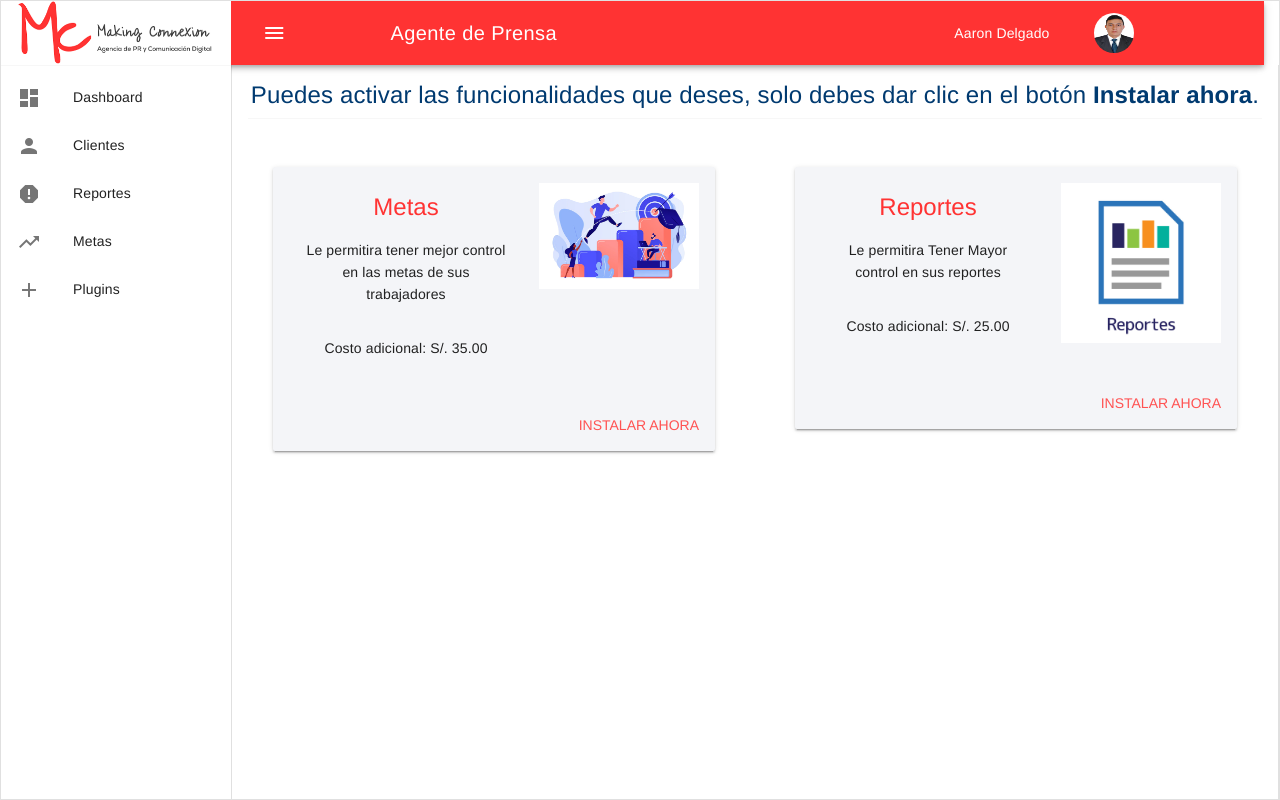
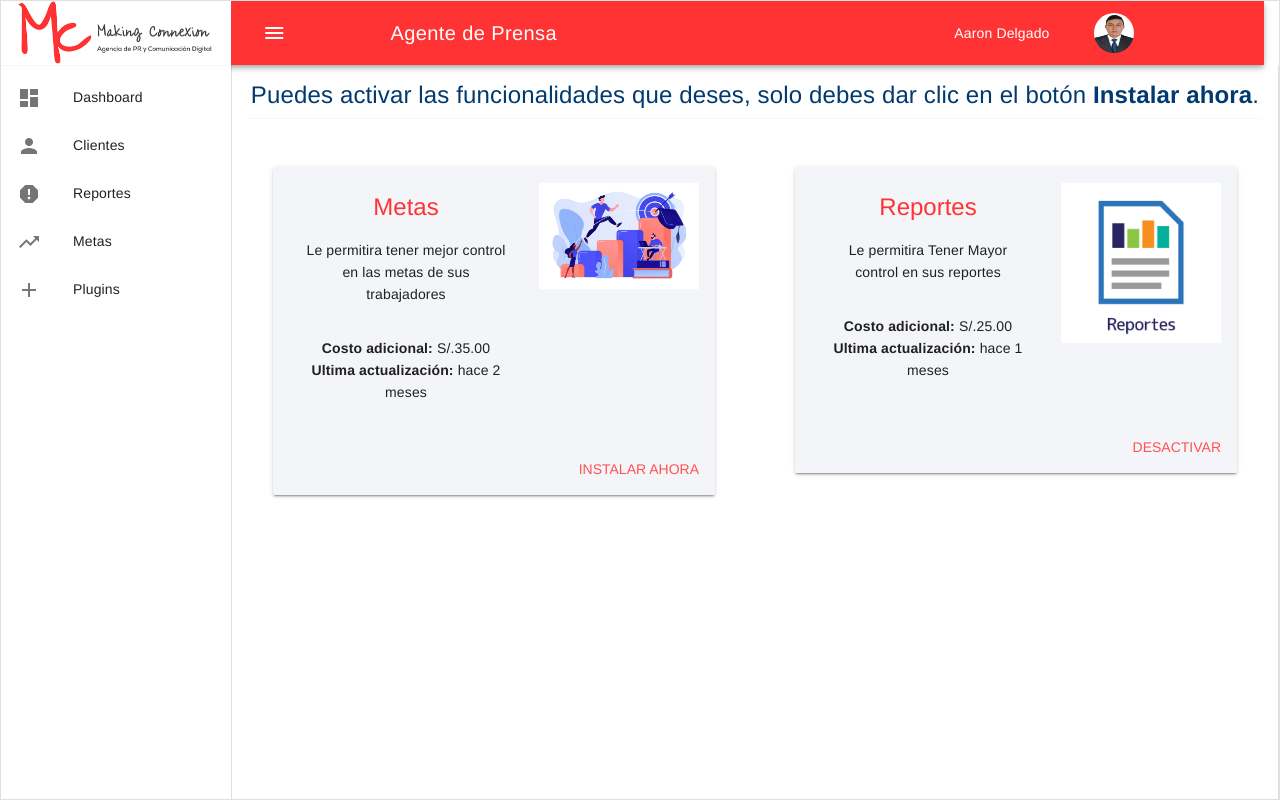
Before and after one commit to aaron-delgad/Odisea-proyect-with-VUE, a Vue app: page /home in a window 1280 px wide. Built offline with nearby package versions, Linux system fonts and the light colour scheme.

Commit message:
update plugin

```diff
--- a/src/components/PluginComponent.vue
+++ b/src/components/PluginComponent.vue
@@ -14,7 +14,8 @@
                 <div>{{ item.detail }}</div>
               </md-card-content>
               <md-card-content>
-                <div>{{ item.costo }}</div>
+                <div><span class="fw--700">Costo adicional:</span> S/.{{ item.costo }}</div>
+                <div><span class="fw--700">Ultima actualización:</span> hace {{ item.updateLast }} meses</div>
               </md-card-content>
             </md-card-header-text>
 
@@ -27,8 +28,8 @@
           </md-card-header>
 
           <md-card-actions>
-            <md-button class="md-accent" @click="activarPlugin()" v-if="estadoPlugin">Instalar Ahora</md-button>
-            <md-button class="md-accent" @click="desactivarPlugin()" v-if="!estadoPlugin">Desactivar</md-button>
+            <md-button class="md-accent" @click="statePlugin(item.state)" v-if="item.state">Instalar Ahora</md-button>
+            <md-button class="md-accent" @click="statePlugin(!item.state)" v-if="!item.state">Desactivar</md-button>
           </md-card-actions>
         </md-card>
       </div>
@@ -43,33 +44,35 @@ export default {
 
   data: function () {
     return {
-      estadoPlugin: true,
       dataPlugin: [
         {
+          id: "1",
           title: "Metas",
           detail:
             "Le permitira tener mejor control en las metas de sus trabajadores",
-          costo: "Costo adicional: S/. 35.00",
+          costo: "35.00",
+          updateLast: "2",
           image: "metas.webp",
+          state: true,
           alt: "logo",
         },
         {
+          id: "2",
           title: "Reportes",
           detail: "Le permitira Tener Mayor control en sus reportes",
-          costo: "Costo adicional: S/. 25.00",
+          costo: "25.00",
+          updateLast: "1",
           image: "reporte.jpg",
+          state: false,
           alt: "logo",
         },
       ],
     };
   },
   methods: {
-    activarPlugin() {
-      this.estadoPlugin = false;
+    statePlugin(state) {
+      console.log(state);
     },
-    desactivarPlugin() {
-
-    }
   }
 };
 </script>
```
Also changed, not shown: src/components/plugin/Metas/activeMetas.vue (deleted), src/components/plugin/reports/activeReport.vue (deleted).
